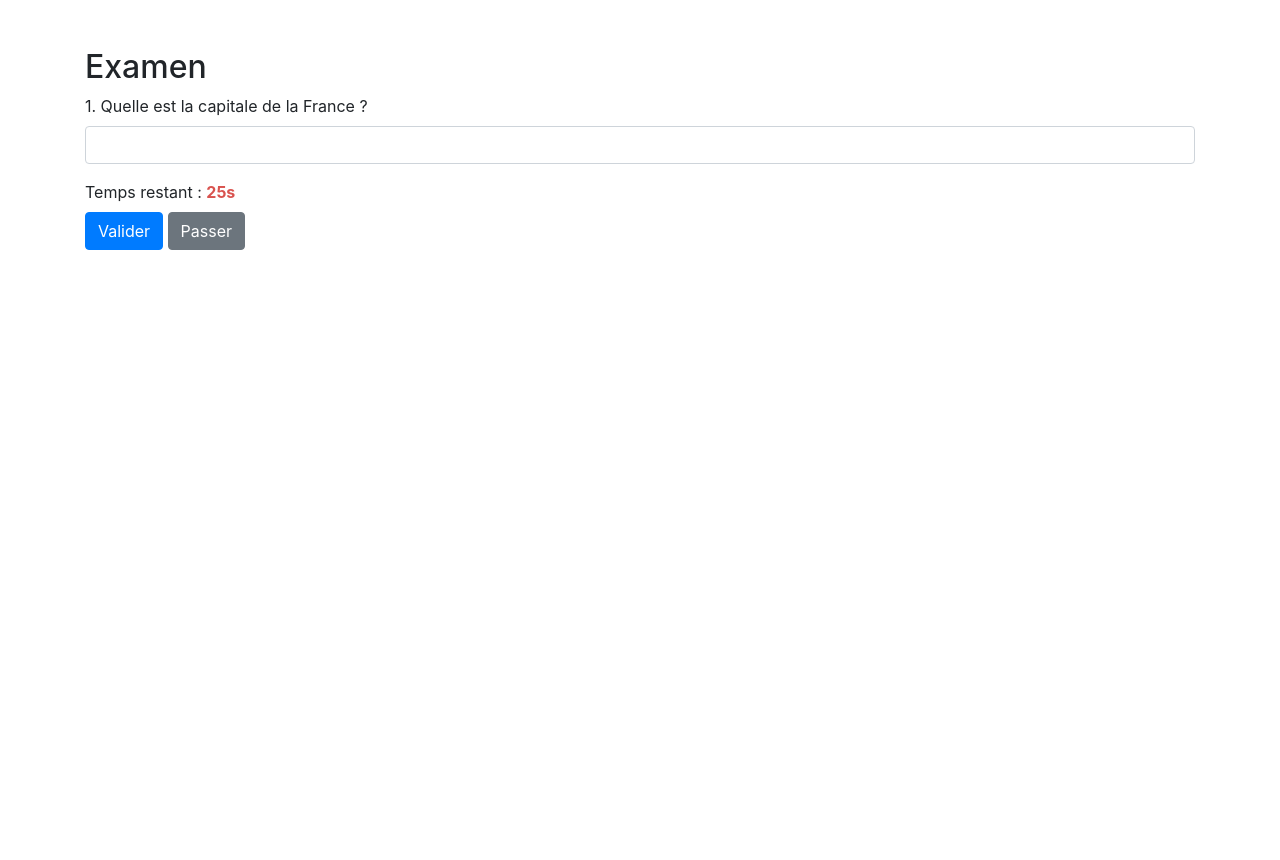
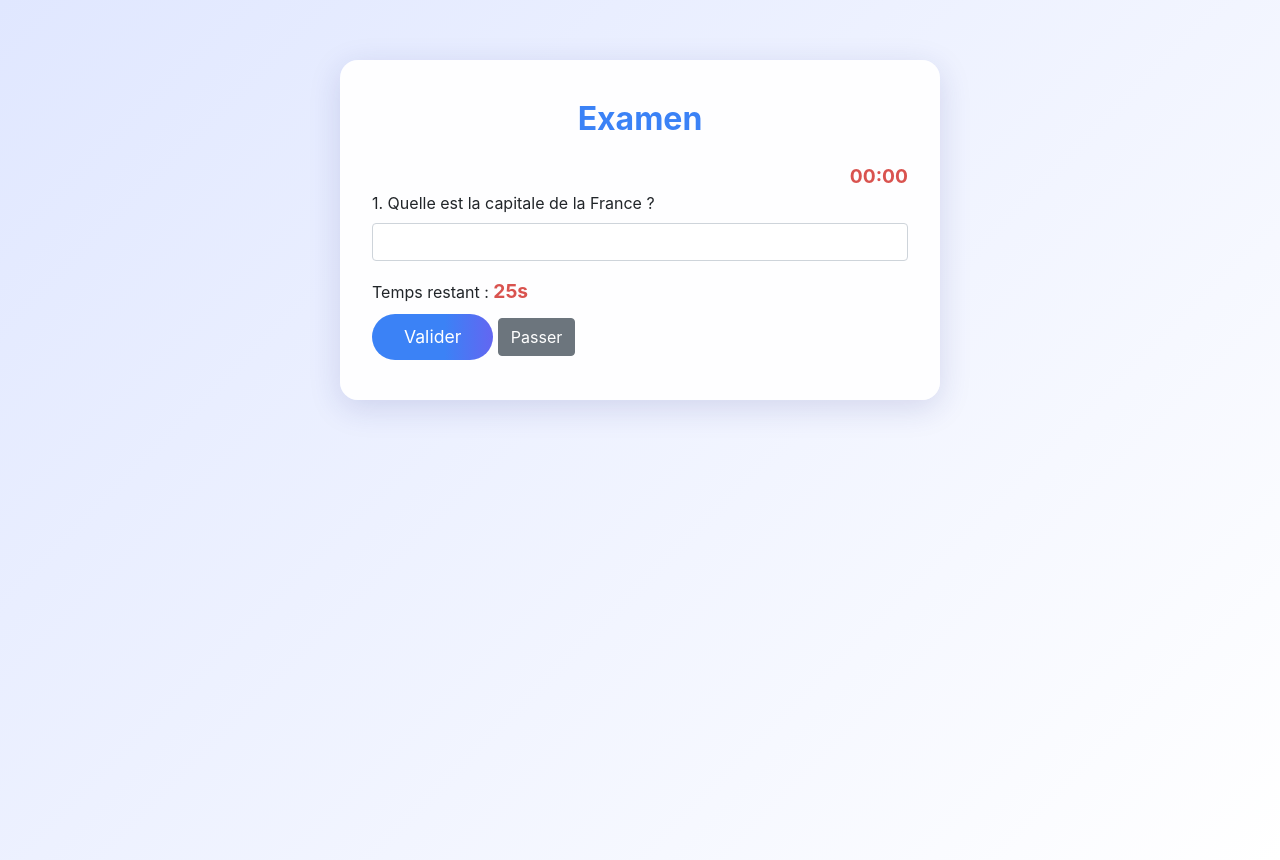
Before and after one commit to Goshen001/Examen_en_ligne, a plain HTML site: page exam.html in a window 1280 px wide. Before the commit the page ends 800 px from the top, so only its background shows below. Drawn offline with nearby package versions, Linux system fonts and the light colour scheme.

Commit message:
Mise à jour du site

```diff
--- a/exam.html
+++ b/exam.html
@@ -8,23 +8,73 @@
     <script src="https://cdn.jsdelivr.net/npm/@emailjs/browser@3/dist/email.min.js"></script>
     <script src="exam.js"></script>
     <style>
+        body {
+            background: linear-gradient(135deg, #e0e7ff 0%, #fff 100%);
+            min-height: 100vh;
+        }
+        .exam-card {
+            max-width: 600px;
+            margin: 60px auto;
+            box-shadow: 0 8px 32px 0 rgba(31, 38, 135, 0.15);
+            border-radius: 18px;
+            background: rgba(255,255,255,0.95);
+            padding: 2.5rem 2rem;
+            transition: box-shadow 0.3s;
+        }
+        .exam-card:hover {
+            box-shadow: 0 12px 40px 0 rgba(31, 38, 135, 0.22);
+        }
+        h2 {
+            color: #3b82f6;
+            font-weight: 700;
+            text-align: center;
+            margin-bottom: 1.5rem;
+        }
+        .timer {
+            font-weight: bold;
+            color: #d9534f;
+            font-size: 1.2rem;
+            text-align: right;
+        }
+        .btn-primary, .btn-success {
+            background: linear-gradient(90deg, #3b82f6 60%, #6366f1 100%);
+            border: none;
+            font-size: 1.1rem;
+            padding: 0.6rem 2rem;
+            border-radius: 30px;
+            transition: background 0.2s;
+        }
+        .btn-primary:hover, .btn-success:hover {
+            background: linear-gradient(90deg, #6366f1 60%, #3b82f6 100%);
+        }
         .question-step { display: none; }
         .question-step.active { display: block; }
-        .timer { font-weight: bold; color: #d9534f; }
+        @media (max-width: 576px) {
+            .exam-card {
+                margin: 30px 10px;
+                padding: 1.5rem 0.8rem;
+            }
+            h2 {
+                font-size: 1.3rem;
+            }
+        }
     </style>
 </head>
 <body>
-    <div class="container mt-5">
+    <div class="exam-card">
         <h2>Examen</h2>
+        <div class="timer" id="timer-display">00:00</div>
+
         <form id="exam-form">
             <!-- Les questions seront injectées par JS -->
         </form>
+
         <form id="final-step" style="display:none;">
-            <div class="alert alert-info">
+            <div class="alert alert-info mt-3">
                 Merci d'avoir terminé l'examen.<br>
-                Cliquez sur "Envoyer l'examen" pour soumettre vos réponses.
+                Cliquez sur <strong>"Envoyer l'examen"</strong> pour soumettre vos réponses.
             </div>
-            <button type="button" class="btn btn-success" id="send-exam-btn">Envoyer l'examen</button>
+            <button type="button" class="btn btn-success shadow" id="send-exam-btn">Envoyer l'examen</button>
         </form>
     </div>
 </body>
```
